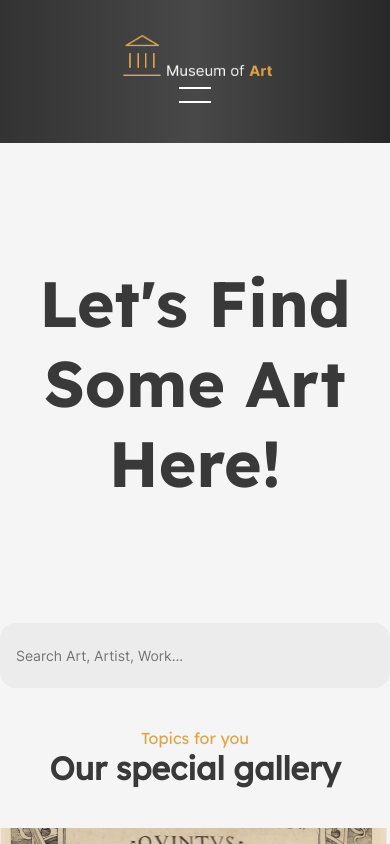
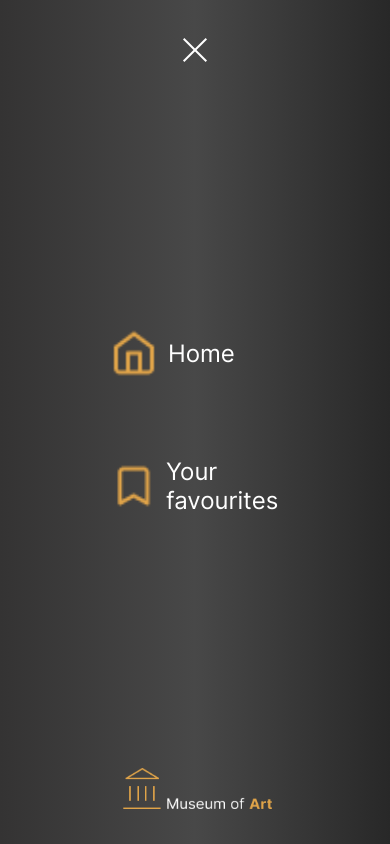
Before and after one commit to amadeus1101/art-museum, a React (Create React App) app: page / in a window 390 px wide. Both pictures are taken after a click on the element 195 px from the left and 55 px from the top of the page. Shown: the top 844 px of the page. Built offline with nearby package versions, Linux system fonts and the light colour scheme.

Commit message:
header_adaptive_fixed

```diff
--- a/src/components/Footer/index.tsx
+++ b/src/components/Footer/index.tsx
@@ -6,7 +6,7 @@ function Footer() {
   return (
     <FooterStyles>
       <div className="footer__container">
-        <Logo icon={2} visibility={false} />
+        <Logo icon={2} />
         <div className="company">
           <img src={company_logo} alt="modsen-company-logo" />
         </div>
--- a/src/components/Header/index.tsx
+++ b/src/components/Header/index.tsx
@@ -7,9 +7,11 @@ import icon_favourites from '../../assets/img/icon-bookmark.png';
 const Header = () => {
   const [burgerActive, setBurgerActive] = useState(false);
   return (
-    <HeaderStyles>
-      <nav className={burgerActive ? 'active' : ''}>
-        <Logo icon={1} visibility={burgerActive} />
+    <HeaderStyles burgerVisability={burgerActive}>
+      <nav>
+        <div className="logo__inner">
+          <Logo icon={1} />
+        </div>
         <div className="burger" onClick={() => setBurgerActive(!burgerActive)}></div>
         <div className="navbar">
           <a className="home" href="#">
--- a/src/components/Header/styled.ts
+++ b/src/components/Header/styled.ts
@@ -1,8 +1,8 @@
-import styled from 'styled-components';
+import styled, { css } from 'styled-components';
 import { devices } from '../../constants/devices';
 import { theme } from '../../constants/theme';
 
-const HeaderStyles = styled.header`
+const HeaderStyles = styled.header<{ burgerVisability: boolean }>`
   width: 100%;
   padding: 32px 42px;
   background: linear-gradient(90deg, #343333, #484848, #282828);
@@ -51,6 +51,9 @@ const HeaderStyles = styled.header`
       position: relative;
       flex-direction: column;
       align-items: center;
+      .logo__inner {
+        display: none;
+      }
       .burger {
         display: block;
         position: relative;
@@ -77,8 +80,19 @@ const HeaderStyles = styled.header`
       .navbar {
         display: none;
       }
-      &.active {
-        height: calc(100dvh - 64px);
+    }
+    ${(props) =>
+      props.burgerVisability &&
+      css`
+        position: fixed;
+        z-index: 100;
+        left: 0;
+        top: 0;
+        width: 100%;
+        height: 100px;
+        height: 100dvh;
+        nav {
+          height: 100%;
           .navbar {
             display: flex;
             flex-direction: column;
@@ -98,6 +112,11 @@ const HeaderStyles = styled.header`
               }
             }
           }
+          .logo__inner {
+            display: block;
+            position: absolute;
+            bottom: 0;
+          }
           .burger {
             position: absolute;
             left: 50%;
@@ -113,7 +132,7 @@ const HeaderStyles = styled.header`
             }
           }
         }
-    }
+      `}
   }
 `;
 
--- a/src/components/Logo/index.tsx
+++ b/src/components/Logo/index.tsx
@@ -3,14 +3,9 @@ import logo_museum_2 from '../../assets/img/logo-museum-2.png';
 import LogoStyles from './styled';
 import { FC } from 'react';
 
-interface ILogo {
-  icon: number;
-  visibility: boolean;
-}
-
-const Logo: FC<ILogo> = ({ icon, visibility }) => {
+const Logo: FC<{ icon: number }> = ({ icon }) => {
   return (
-    <LogoStyles primary={visibility}>
+    <LogoStyles>
       <img src={icon === 1 ? logo_museum_1 : logo_museum_2} alt="art-museum-logo" />
     </LogoStyles>
   );
--- a/src/components/Logo/styled.ts
+++ b/src/components/Logo/styled.ts
@@ -1,7 +1,7 @@
-import styled, { css } from 'styled-components';
+import styled from 'styled-components';
 import { devices } from '../../constants/devices';
 
-const LogoStyles = styled.div<{ primary: boolean }>`
+const LogoStyles = styled.div`
   width: 206px;
   height: 63px;
   img {
@@ -12,17 +12,6 @@ const LogoStyles = styled.div<{ primary: boolean }>`
     width: calc(206px * 0.75);
     height: calc(63px * 0.75);
   }
-  @media ${devices.tablet} {
-    ${(props) =>
-      props.primary &&
-      css`
-        display: block;
-        position: absolute;
-        bottom: 0;
-        left: 50%;
-        transform: translateX(-50%);
-      `}
-  }
 `;
 
 export default LogoStyles;
```
Lines whose indentation alone changed are shown as unchanged.
